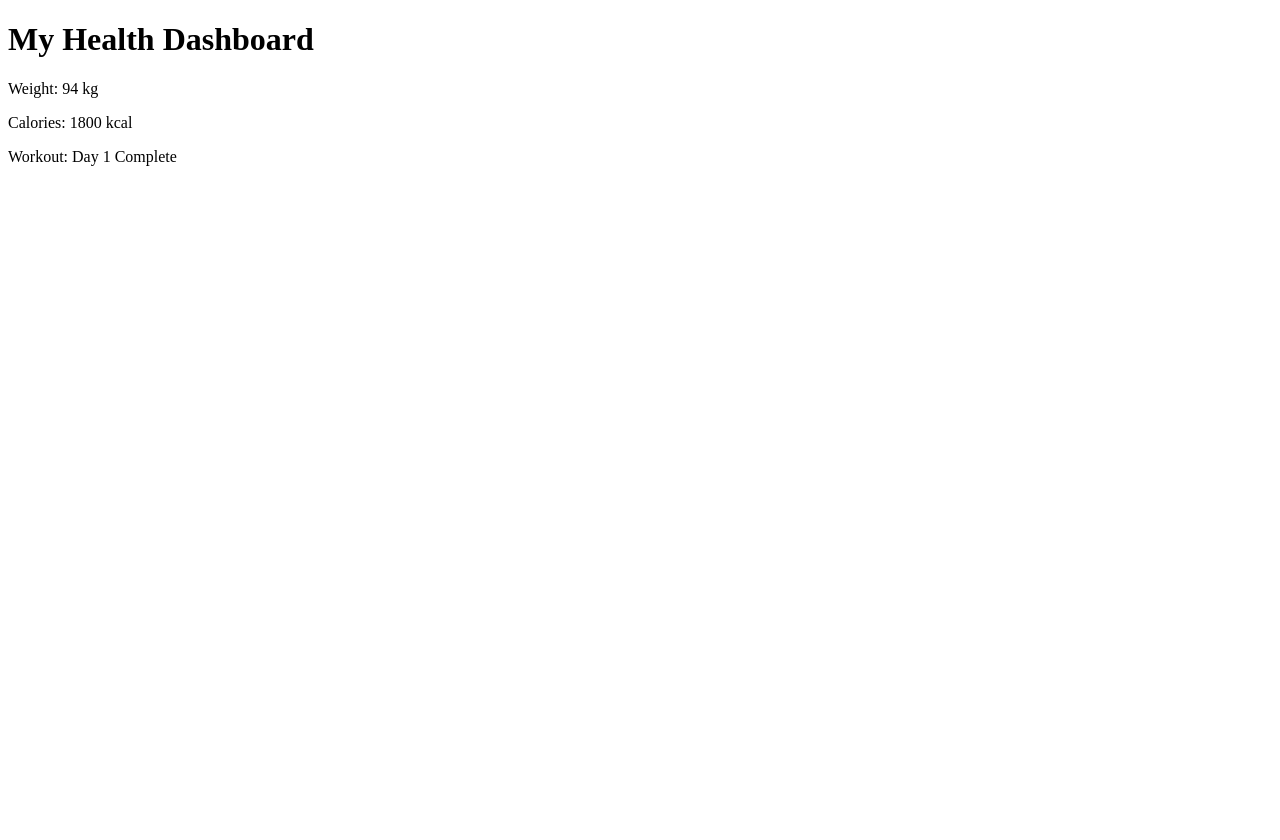
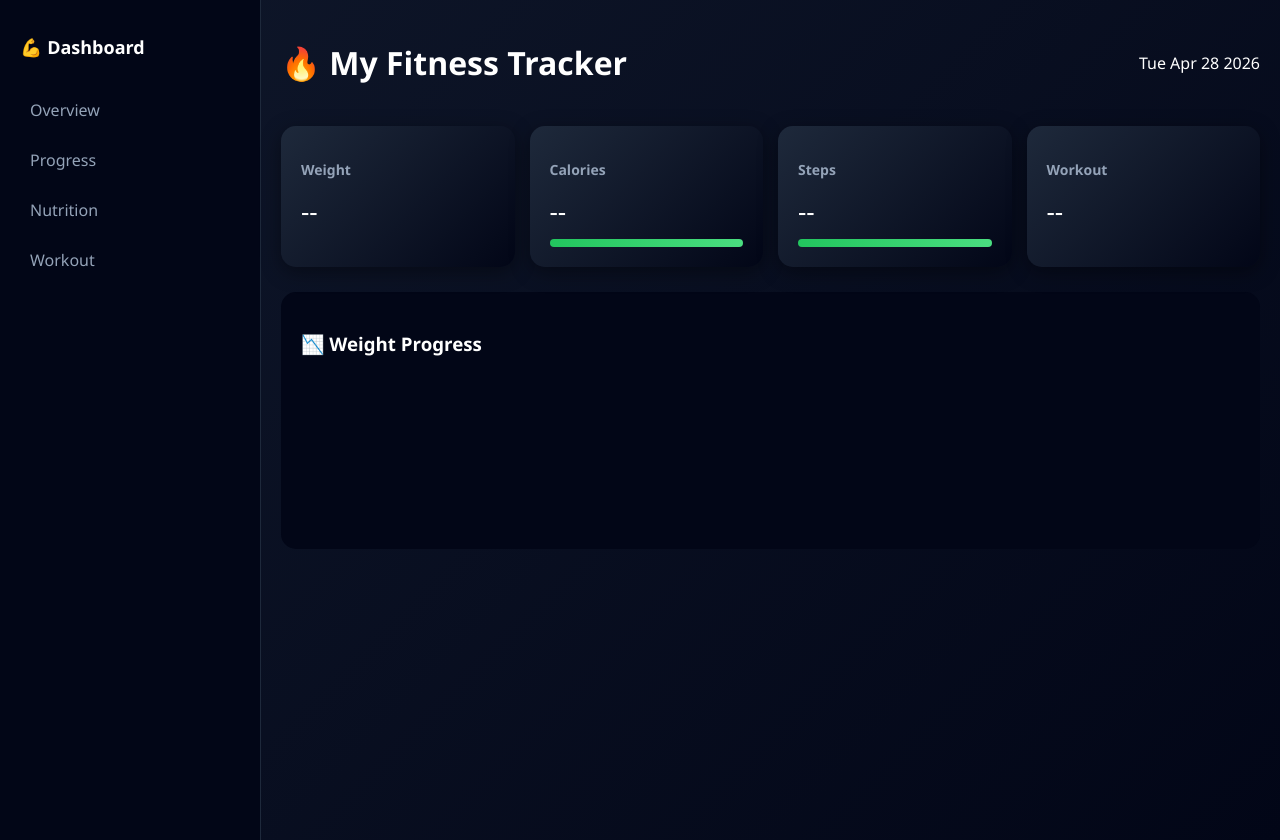
Before and after one commit to ivzir72/health-dashboard, a plain HTML site: page index.html in a window 1280 px wide. Before the commit the page ends 800 px from the top, so only its background shows below. Drawn offline with nearby package versions, Linux system fonts and the light colour scheme; no server answers.

Commit message:
Update index.html

```diff
--- a/index.html
+++ b/index.html
@@ -1,12 +1,200 @@
 <!DOCTYPE html>
-<html>
+<html lang="en">
 <head>
-  <title>My Health Dashboard</title>
+<meta charset="UTF-8">
+<meta name="viewport" content="width=device-width, initial-scale=1.0">
+<title>Premium Health Dashboard</title>
+
+<script src="https://cdn.jsdelivr.net/npm/chart.js"></script>
+
+<style>
+body {
+  margin: 0;
+  font-family: 'Segoe UI', sans-serif;
+  background: linear-gradient(135deg, #0f172a, #020617);
+  color: #fff;
+  display: flex;
+}
+
+/* Sidebar */
+.sidebar {
+  width: 220px;
+  background: #020617;
+  padding: 20px;
+  height: 100vh;
+  border-right: 1px solid #1e293b;
+}
+
+.sidebar h2 {
+  font-size: 18px;
+  margin-bottom: 30px;
+}
+
+.sidebar a {
+  display: block;
+  padding: 10px;
+  margin: 8px 0;
+  color: #94a3b8;
+  text-decoration: none;
+  border-radius: 8px;
+}
+
+.sidebar a:hover {
+  background: #1e293b;
+  color: #fff;
+}
+
+/* Main */
+.main {
+  flex: 1;
+  padding: 20px;
+}
+
+.header {
+  display: flex;
+  justify-content: space-between;
+  align-items: center;
+}
+
+.cards {
+  display: grid;
+  grid-template-columns: repeat(auto-fit, minmax(220px, 1fr));
+  gap: 15px;
+  margin-top: 20px;
+}
+
+.card {
+  background: linear-gradient(135deg, #1e293b, #020617);
+  padding: 20px;
+  border-radius: 15px;
+  box-shadow: 0 5px 20px rgba(0,0,0,0.4);
+}
+
+.card h3 {
+  font-size: 14px;
+  color: #94a3b8;
+}
+
+.card p {
+  font-size: 26px;
+  margin: 10px 0;
+}
+
+/* Progress bar */
+.progress {
+  background: #1e293b;
+  border-radius: 10px;
+  height: 8px;
+  overflow: hidden;
+}
+
+.progress-bar {
+  height: 8px;
+  background: linear-gradient(90deg, #22c55e, #4ade80);
+}
+
+/* Chart */
+.chart-box {
+  margin-top: 25px;
+  background: #020617;
+  padding: 20px;
+  border-radius: 15px;
+}
+</style>
 </head>
+
 <body>
-  <h1>My Health Dashboard</h1>
-  <p>Weight: 94 kg</p>
-  <p>Calories: 1800 kcal</p>
-  <p>Workout: Day 1 Complete</p>
+
+<!-- Sidebar -->
+<div class="sidebar">
+  <h2>💪 Dashboard</h2>
+  <a href="#">Overview</a>
+  <a href="#">Progress</a>
+  <a href="#">Nutrition</a>
+  <a href="#">Workout</a>
+</div>
+
+<!-- Main Content -->
+<div class="main">
+
+<div class="header">
+  <h1>🔥 My Fitness Tracker</h1>
+  <p id="date"></p>
+</div>
+
+<div class="cards">
+
+  <div class="card">
+    <h3>Weight</h3>
+    <p id="weight">--</p>
+  </div>
+
+  <div class="card">
+    <h3>Calories</h3>
+    <p id="calories">--</p>
+    <div class="progress">
+      <div id="calorieBar" class="progress-bar"></div>
+    </div>
+  </div>
+
+  <div class="card">
+    <h3>Steps</h3>
+    <p id="steps">--</p>
+    <div class="progress">
+      <div id="stepBar" class="progress-bar"></div>
+    </div>
+  </div>
+
+  <div class="card">
+    <h3>Workout</h3>
+    <p id="workout">--</p>
+  </div>
+
+</div>
+
+<div class="chart-box">
+  <h3>📉 Weight Progress</h3>
+  <canvas id="weightChart"></canvas>
+</div>
+
+</div>
+
+<script>
+// Date
+document.getElementById("date").innerText = new Date().toDateString();
+
+// Fetch data
+fetch('data.json')
+.then(res => res.json())
+.then(data => {
+
+  document.getElementById("weight").innerText = data.latest.weight + " kg";
+  document.getElementById("calories").innerText = data.latest.calories + " kcal";
+  document.getElementById("steps").innerText = data.latest.steps;
+  document.getElementById("workout").innerText = data.latest.workout;
+
+  // Progress bars
+  document.getElementById("calorieBar").style.width = (data.latest.calories / 2000 * 100) + "%";
+  document.getElementById("stepBar").style.width = (data.latest.steps / 10000 * 100) + "%";
+
+  // Chart
+  new Chart(document.getElementById('weightChart'), {
+    type: 'line',
+    data: {
+      labels: data.history.map(d => d.date),
+      datasets: [{
+        data: data.history.map(d => d.weight),
+        borderWidth: 3,
+        tension: 0.4
+      }]
+    },
+    options: {
+      plugins: { legend: { display: false } }
+    }
+  });
+
+});
+</script>
+
 </body>
 </html>
```
